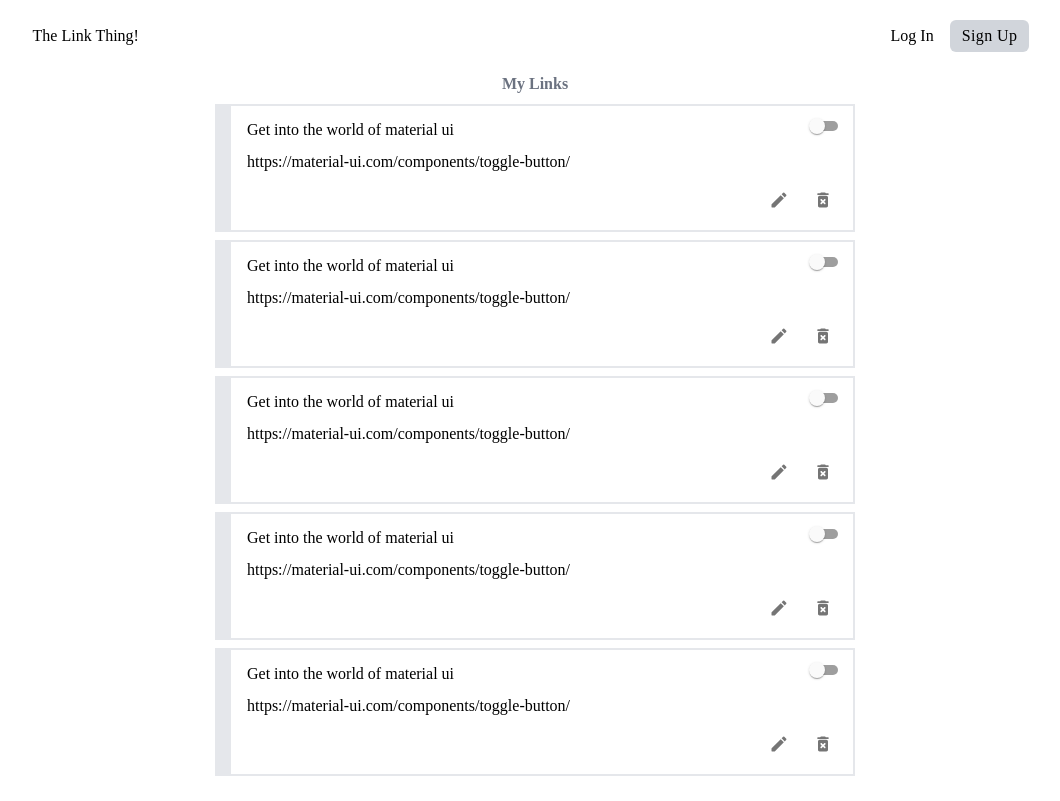
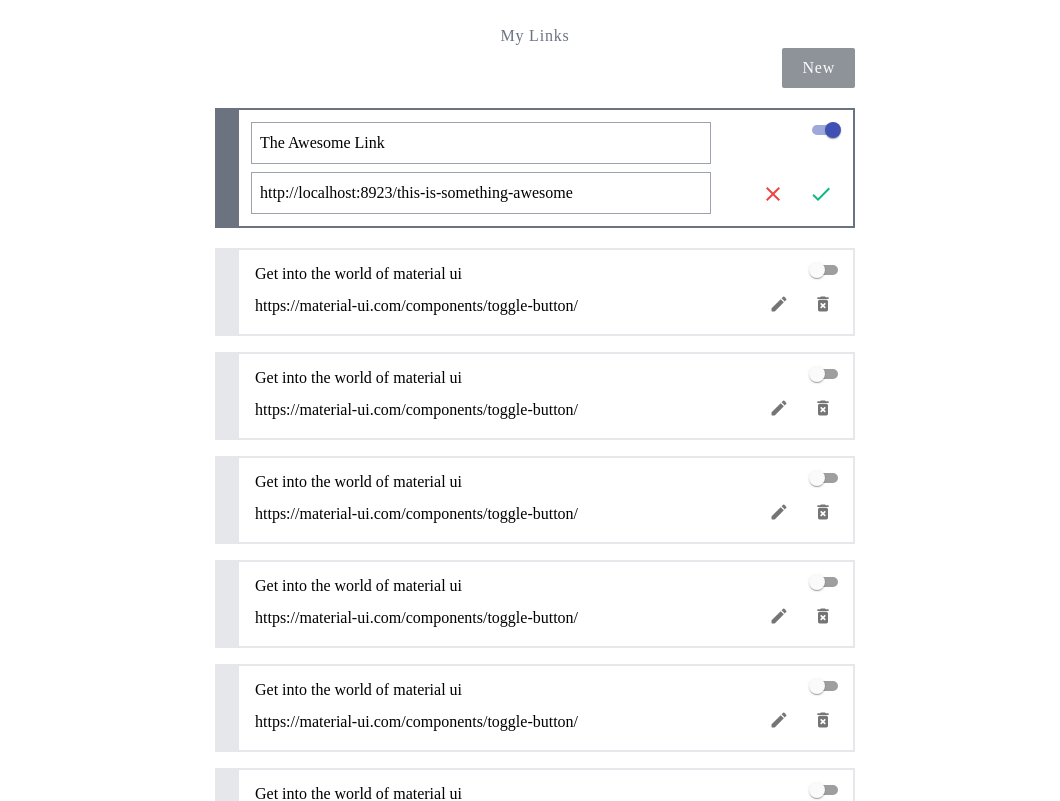
Before and after one commit to OnkarRaut/The-Link-Thing, a React (Create React App) app: page / in a window 1280 px wide. Shown: the top 801 px of the page, without its empty margins (105-1165 px from the left). Built offline with nearby package versions, Linux system fonts and the light colour scheme.

Commit message:
added add link

```diff
--- a/src/assets/styles/main.css
+++ b/src/assets/styles/main.css
@@ -45,6 +45,6 @@ body {
   border-color: rgba(229, 231, 235, 1) !important;
 }
 
-.border-left-1 {
-  border-left-width: 1rem !important;
+.border-left-link-accent {
+  border-left-width: 1.5rem !important;
 }
--- a/src/components/Links/Link.jsx
+++ b/src/components/Links/Link.jsx
@@ -7,7 +7,7 @@ import { useState } from "react";
 export default function Link(props) {
   const [active, setActive] = useState(false);
   return (
-    <div className="w-2/4 mx-auto h-full border-2 p-2 border-left-1 border-color-gray-light m-2">
+    <div className="w-2/4 mx-auto h-full border-2 p-2 border-left-link-accent border-gray-200 m-4">
       <div className="flex flex-row justify-center">
         <div className="flex-grow font-size-1">
           <h2 className="px-2 py-1">Get into the world of material ui</h2>
@@ -15,9 +15,9 @@ export default function Link(props) {
             https://material-ui.com/components/toggle-button/{" "}
           </h4>
         </div>
-        <div>
-          <div className="flex flex-col justify-between items-end">
+        <div className="flex flex-col place-items-end space-between justify-end justify-between">
           <Switch
+            className="ml-auto"
             checked={active}
             onChange={() => setActive(!active)}
             name="check-active"
@@ -25,10 +25,7 @@ export default function Link(props) {
             color="primary"
             inputProps={{ "aria-label": "secondary checkbox" }}
           />
-          </div>
-        </div>
-      </div>
-      <div className="w-full flex justify-end pt-0 mt-0">
+          <div>
             {" "}
             <IconButton aria-label="edit">
               <EditRoundedIcon fontSize="small" />
@@ -38,5 +35,7 @@ export default function Link(props) {
             </IconButton>
           </div>
         </div>
+      </div>
+    </div>
   );
 }
--- /dev/null
+++ b/src/components/Links/LinkEdit.jsx
@@ -0,0 +1,53 @@
+import Switch from "@material-ui/core/Switch";
+import { useState } from "react";
+import IconButton from "@material-ui/core/IconButton";
+import CheckSharpIcon from "@material-ui/icons/CheckSharp";
+import CloseSharpIcon from "@material-ui/icons/CloseSharp";
+
+export default function LinkEdit(props) {
+  const [active, setActive] = useState(true);
+  const [label, setLabel] = useState("The Awesome Link");
+  const [link, setLink] = useState(
+    "http://localhost:8923/this-is-something-awesome"
+  );
+  return (
+    <div className="w-2/4 mx-auto h-full border-2 p-2 border-left-link-accent border-gray-500 m-5">
+      <div className="flex flex-row justify-center">
+        <div className="flex-grow font-size-1">
+          <input
+            type="text"
+            className="w-11/12 m-1 p-2 border border-gray-400"
+            placeholder="Enter Link Label"
+            value={label}
+          ></input>
+          <input
+            type="text"
+            className="w-11/12 m-1 p-2 fira-code border border-gray-400"
+            placeholder="Enter Link"
+            value={link}
+          ></input>
+        </div>
+        <div className="flex flex-col place-items-end space-between justify-end justify-between">
+          <Switch
+            className="ml-auto"
+            checked={active}
+            onChange={() => setActive(!active)}
+            name="check-active"
+            size="small"
+            color="primary"
+            inputProps={{ "aria-label": "secondary checkbox" }}
+          />
+          <div>
+            {" "}
+            <IconButton aria-label="close">
+              <CloseSharpIcon className="text-red-500" fontSize="medium" />
+            </IconButton>
+            <IconButton aria-label="save">
+              <CheckSharpIcon className="text-green-500" fontSize="medium" />
+            </IconButton>
+          </div>
+        </div>
+      </div>
+    </div>
+  );
+}
--- a/src/components/Links/Links.jsx
+++ b/src/components/Links/Links.jsx
@@ -1,11 +1,18 @@
 import Link from "./Link";
+import LinkEdit from "./LinkEdit";
+import LinksAction from "./LinksAction";
 
 export default function Links(props) {
   return (
     <div>
-      <div className="text-center font-size-2 font-semibold text-gray-500">
+      <div className="fira-code text-center font-size-2 text-gray-500 tracking-wider">
         My Links
       </div>
+      <LinksAction />
+      <LinkEdit />
+      <Link />
+      <Link />
+      <Link />
       <Link />
       <Link />
       <Link />
--- /dev/null
+++ b/src/components/Links/LinksAction.jsx
@@ -0,0 +1,15 @@
+import { useState } from "react";
+
+export default function LinksAction(props) {
+  const [newFormActive, setNewFormActive] = useState(true);
+  return (
+    <div className="w-100 w-2/4  mx-auto flex justify-end">
+      <button
+        className="px-5 py-2 tracking-wider bg-gray-800 text-gray-50 rounded-sm disabled:opacity-50 disabled:cursor-not-allowed"
+        disabled={newFormActive}
+      >
+        New
+      </button>
+    </div>
+  );
+}
--- /dev/null
+++ b/src/components/Links/the_plan.yml
@@ -0,0 +1,13 @@
+features:
+  - user signup: user should be able to signup to the site
+      send email validation token to the provided emal for signup
+  - user login: user should be able to login to the site if already signed in
+      should show validations for the input provided
+  - user delete: send and validated the confirmation token deletion
+      should get a confirmation for deletion of account
+      delete all the records created by that user
+  - create links: user should be able to create the links
+  - update links: user should be able to update the craeted links
+  - delete links: user should be able to delete the links
+  - share links: share links with registered users
+  - provide catagories: provide a category option for links to categorize the created links
--- a/src/components/Nav/Navbar.jsx
+++ b/src/components/Nav/Navbar.jsx
@@ -3,21 +3,7 @@ import logo from "../../assets/images/logo.png";
 export default function Navbar() {
   return (
     <div className="nav-container">
-      <div className="navbar flex justify-between items-center">
-        {/* until I make a logo  */}
-        <span>The Link Thing!</span>
-        <div className="flex items-center">
-          <a href="#" className="m-2 nav-link">
-            Log In
-          </a>
-          <a
-            href="#"
-            className="rounded-md bg-gray-300 tracking-wide px-3 m-2 p-1 hover:bg-gray-200 cursor-pointer"
-          >
-            Sign Up
-          </a>
-        </div>
-      </div>
+      <div className="navbar flex justify-between items-center"></div>
     </div>
   );
 }
--- a/tailwind.config.js
+++ b/tailwind.config.js
@@ -163,12 +163,9 @@ module.exports = {
       sm: "0 1px 2px 0 rgba(0, 0, 0, 0.05)",
       DEFAULT:
         "0 1px 3px 0 rgba(0, 0, 0, 0.1), 0 1px 2px 0 rgba(0, 0, 0, 0.06)",
-      md:
-        "0 4px 6px -1px rgba(0, 0, 0, 0.1), 0 2px 4px -1px rgba(0, 0, 0, 0.06)",
-      lg:
-        "0 10px 15px -3px rgba(0, 0, 0, 0.1), 0 4px 6px -2px rgba(0, 0, 0, 0.05)",
-      xl:
-        "0 20px 25px -5px rgba(0, 0, 0, 0.1), 0 10px 10px -5px rgba(0, 0, 0, 0.04)",
+      md: "0 4px 6px -1px rgba(0, 0, 0, 0.1), 0 2px 4px -1px rgba(0, 0, 0, 0.06)",
+      lg: "0 10px 15px -3px rgba(0, 0, 0, 0.1), 0 4px 6px -2px rgba(0, 0, 0, 0.05)",
+      xl: "0 20px 25px -5px rgba(0, 0, 0, 0.1), 0 10px 10px -5px rgba(0, 0, 0, 0.04)",
       "2xl": "0 25px 50px -12px rgba(0, 0, 0, 0.25)",
       inner: "inset 0 2px 4px 0 rgba(0, 0, 0, 0.06)",
       none: "none",
@@ -901,7 +898,7 @@ module.exports = {
     clear: ["responsive"],
     container: ["responsive"],
     contrast: ["responsive"],
-    cursor: ["responsive"],
+    cursor: ["responsive", "disabled"],
     display: ["responsive"],
     divideColor: ["responsive", "dark"],
     divideOpacity: ["responsive", "dark"],
@@ -956,7 +953,14 @@ module.exports = {
     mixBlendMode: ["responsive"],
     objectFit: ["responsive"],
     objectPosition: ["responsive"],
-    opacity: ["responsive", "group-hover", "focus-within", "hover", "focus"],
+    opacity: [
+      "responsive",
+      "group-hover",
+      "focus-within",
+      "hover",
+      "focus",
+      "disabled",
+    ],
     order: ["responsive"],
     outline: ["responsive", "focus-within", "focus"],
     overflow: ["responsive"],
```
Lines whose indentation alone changed are shown as unchanged.
